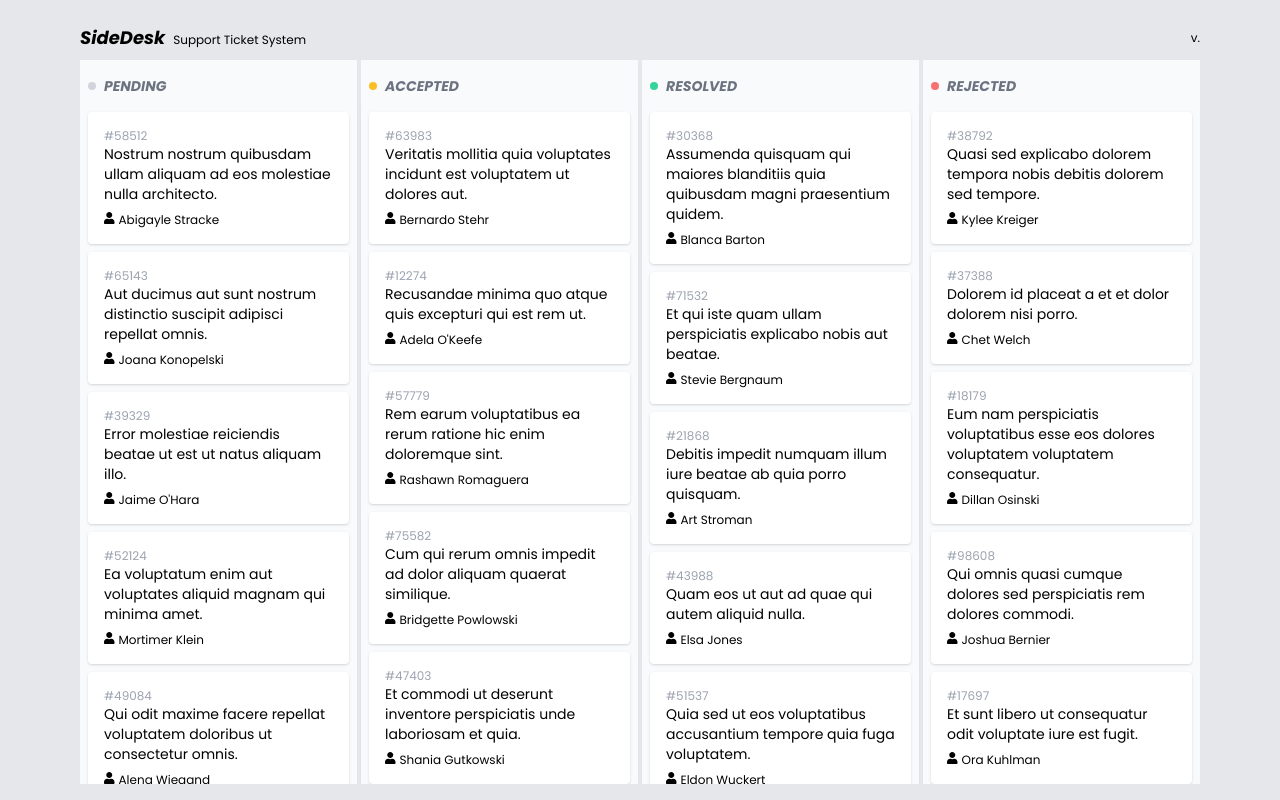
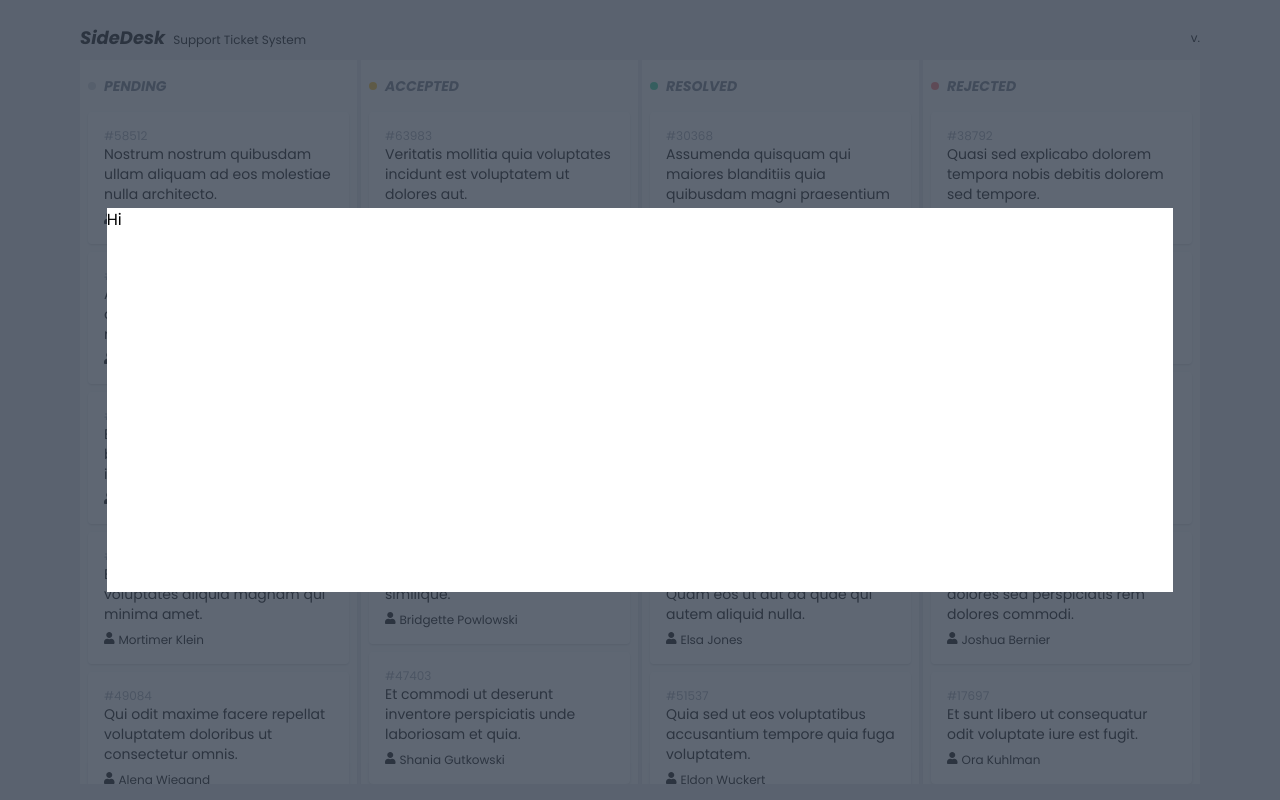
Before and after one commit to pknn/sidedesk-clientside, a React (Vite) app: page / in a window 1280 px wide. Built offline with nearby package versions, Linux system fonts and the light colour scheme.

Commit message:
added Stage Component

```diff
--- a/src/App.tsx
+++ b/src/App.tsx
@@ -1,11 +1,14 @@
 import React from 'react'
 
-import { PageWrapper, Container } from './components/Layout'
+import { PageWrapper, Container, Stage } from './components/Layout'
 import { Header } from 'app/components/Header'
 import { Board } from 'app/components/Ticket/Board'
 
 export const App = (): JSX.Element => (
   <PageWrapper>
+    <Stage onClick={() => console.log('should abort')}>
+      <div className="bg-white w-10/12 h-96 absolute inset-0 m-auto">Hi</div>
+    </Stage>
     <Container>
       <Header />
       <Board />
--- /dev/null
+++ b/src/components/Layout/Stage/index.tsx
@@ -0,0 +1,21 @@
+import { Children } from 'app/types/Primitive'
+import React from 'react'
+
+interface PrimitiveProps {
+  children: Children
+}
+
+interface ActionProps {
+  onClick: VoidFunction
+}
+
+type ComponentProps = PrimitiveProps & ActionProps
+
+export const Stage = ({ children, onClick }: ComponentProps) => (
+  <div
+    className="z-40 absolute bg-gray-700 bg-opacity-80 inset-0 m-auto"
+    onClick={onClick}
+  >
+    {children}
+  </div>
+)
--- a/src/components/Layout/index.ts
+++ b/src/components/Layout/index.ts
@@ -1,2 +1,3 @@
 export { Container } from './Container'
 export { PageWrapper } from './PageWrapper'
+export { Stage } from './Stage'
```
